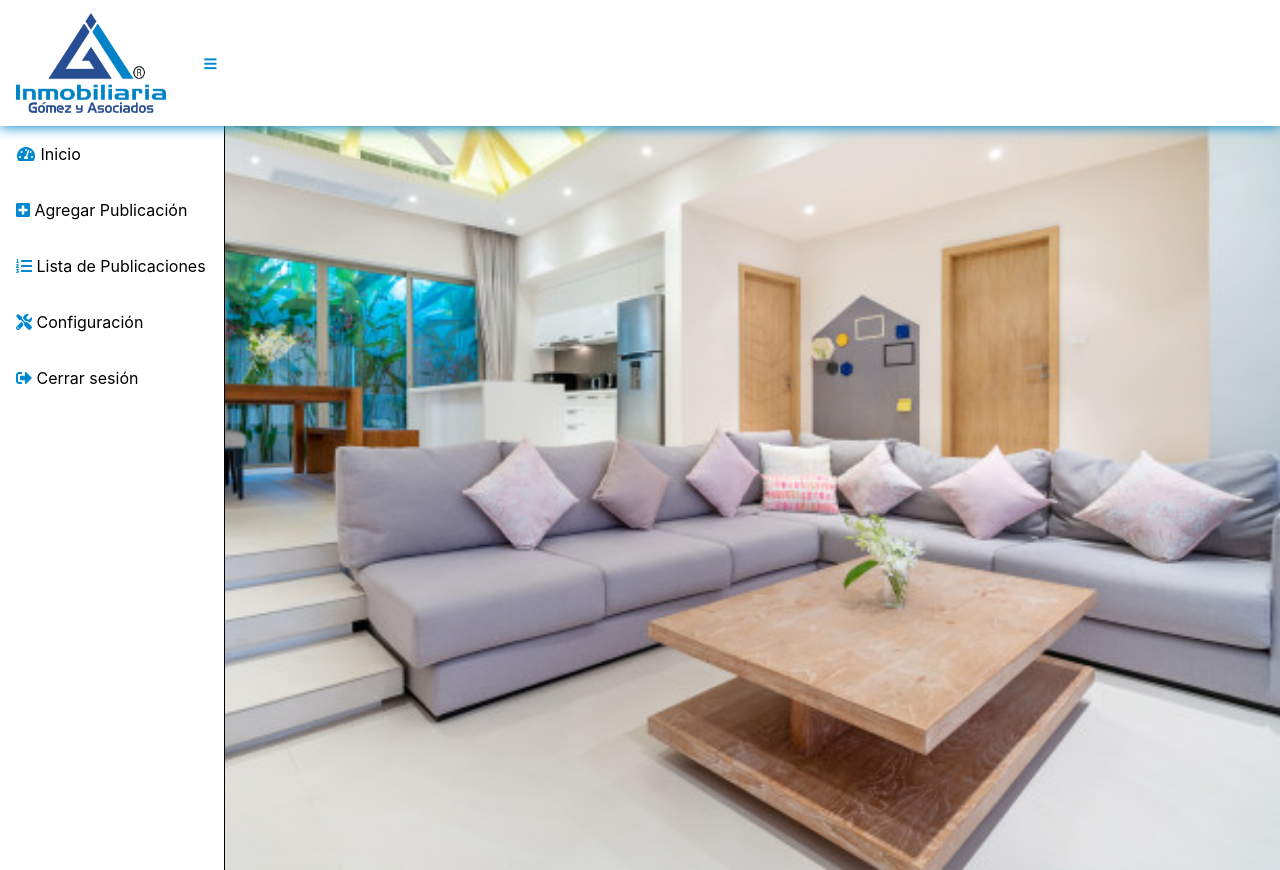
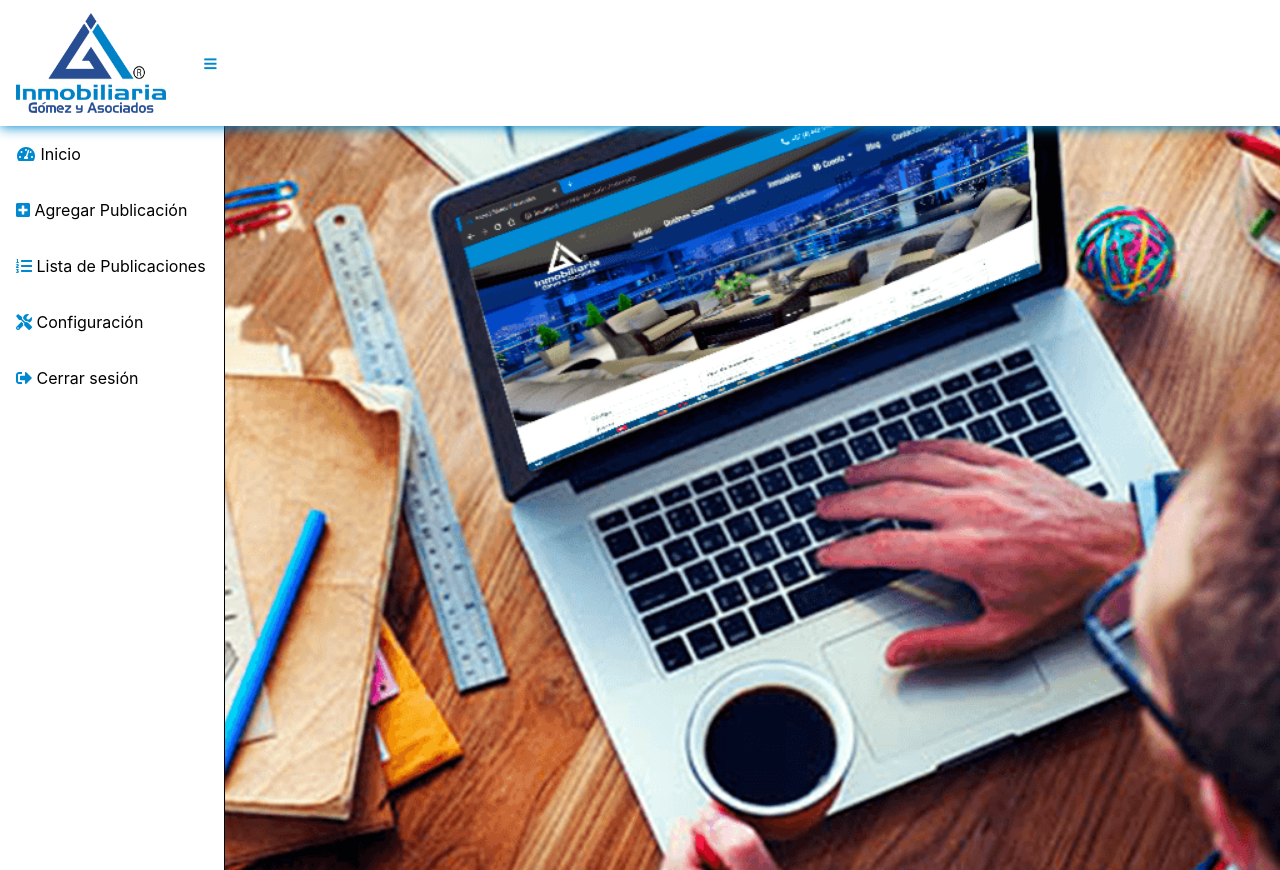
Before and after one commit to DexconDigital/gomezy-asociados, a PHP site: page /Gomez-Admin/admin/index.php in a window 1280 px wide. Run offline with PHP 8.4, Linux system fonts and the light colour scheme; the visitor is signed in with stand-in values (Sample User, id 1); some libraries are stand-ins or nearby versions.

Commit message:
imagen index del admin puesta

```diff
--- a/Gomez-Admin/admin/layout/layout.php
+++ b/Gomez-Admin/admin/layout/layout.php
@@ -48,7 +48,7 @@ $page = "inicio";
         }
 
         .fondo_imagen {
-            background-image: url("../../images/custom1.jpg");
+            background-image: url("../../images/background_admin_noticias.png");
             background-repeat: no-repeat;
             background-size: cover;
             background-position: center;
```
Also changed, not shown: images/background_admin_noticias.png (added).
